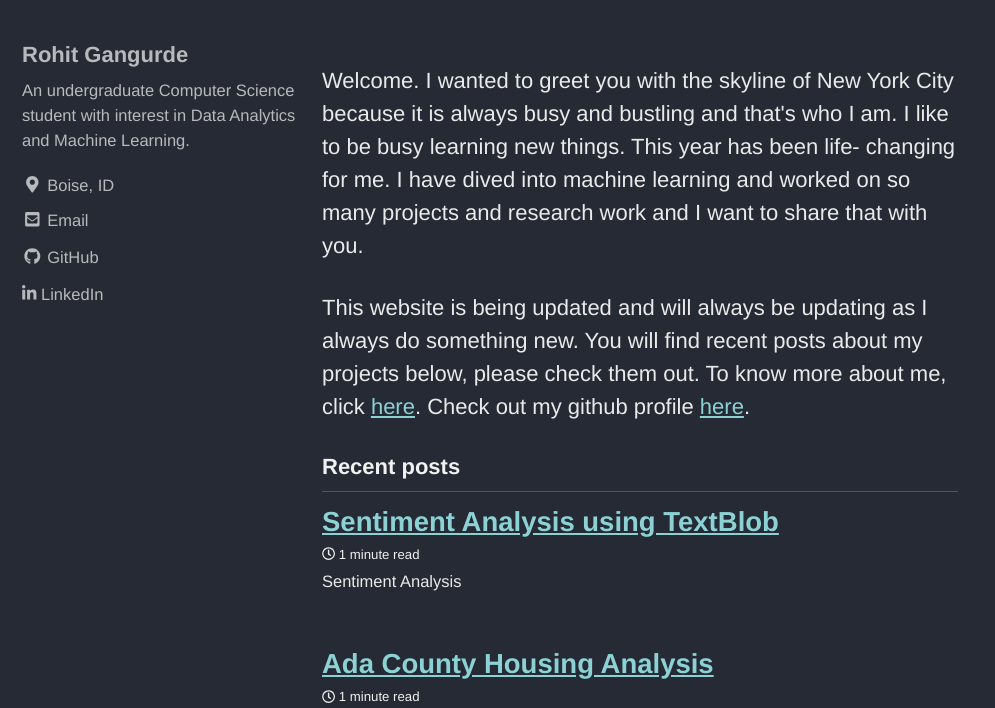
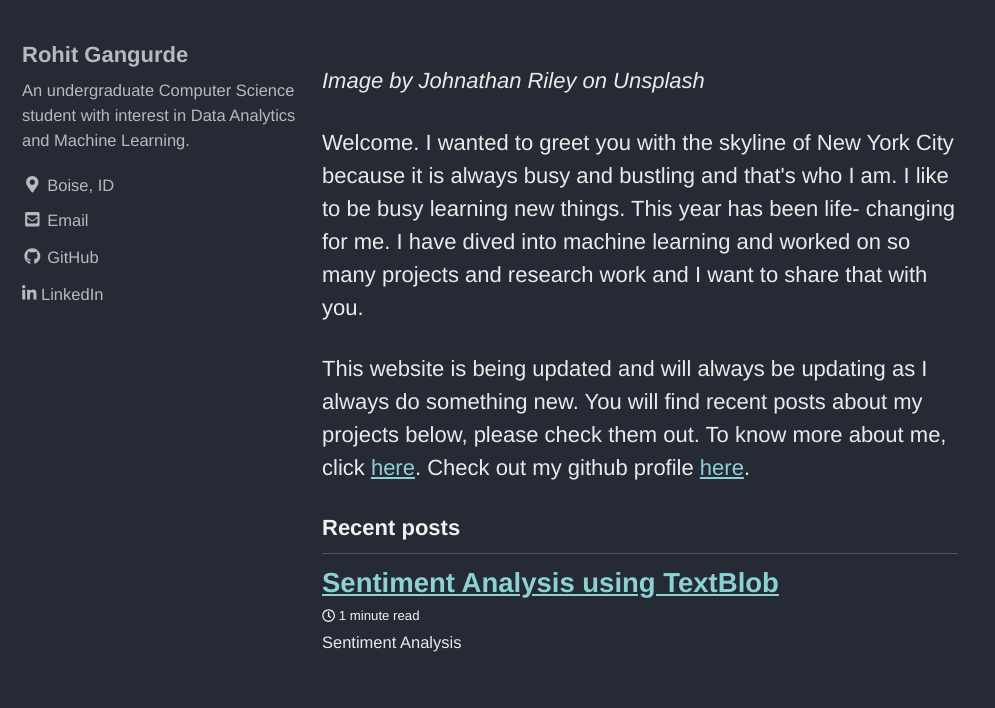
Before and after one commit to rohitgang/rohitgang.github.io, a Jekyll site: the page built from index.html, in a window 1280 px wide and 900 px high, scrolled down 881 px, cut to the strip 192-900 px from the top of the window. Shown: the whole strip, without its empty margins (0-995 px from the left). Built offline with Jekyll 4.4.1, drawn with Linux system fonts in a browser that asks for light colours; cached includes are drawn as plain includes; nearby versions of some CDN libraries; the list of posts is cut into pages by our own code.

Commit message:
Update index.html

```diff
--- a/index.html
+++ b/index.html
@@ -4,6 +4,7 @@
 header:
     image: "/images/ny.jpg"
 ---
+<p><i>Image by Johnathan Riley on Unsplash</i></p>
 <p>Welcome. I wanted to greet you with the skyline of New York City because it is always busy and bustling and that's who I
 am. I like to be busy learning new things. This year has been life-
 changing for me. I have dived into machine learning and worked on so
```
